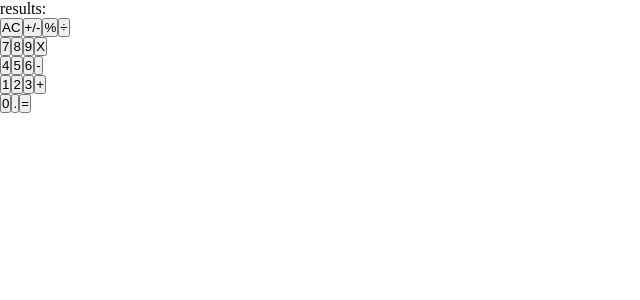
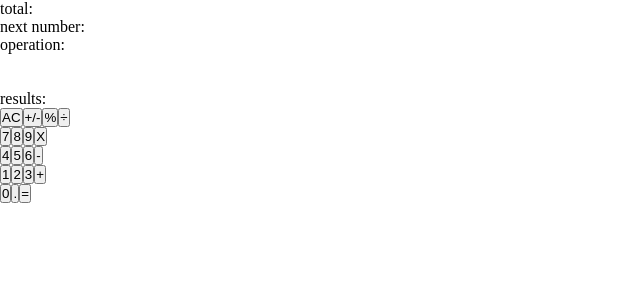
Before and after one commit to kenderb/calculator-react-app, a React (Create React App) app: page / in a window 1280 px wide. Shown: the top 300 px of the page, without its empty margins (0-640 px from the left). Built offline with nearby package versions, Linux system fonts and the light colour scheme.

Commit message:
Refactor the numbers conditional and display results for reference

```diff
--- a/src/components/App.js
+++ b/src/components/App.js
@@ -23,8 +23,23 @@ class App extends Component {
 
     return (
       <>
-        {next}
-        { operation}
+        <p>
+          total:
+          {' '}
+          {total}
+        </p>
+        <p>
+          next number:
+          {' '}
+          {next}
+        </p>
+        <p>
+          operation:
+          {' '}
+          {operation}
+        </p>
+        <br />
+        <br />
         <Display results={total} />
         <ButtonPanel clickHandler={this.handleClick} />
       </>
--- a/src/logic/calculate.js
+++ b/src/logic/calculate.js
@@ -12,20 +12,10 @@ const calculate = ({ total, next, operation }) => {
   || operation === '%'
   || operation === '÷') {
     const totalResult = operate(total, next, operation);
-    return { total: totalResult };
-  } if (operation === 'AC') {
-    return { total: '0' };
+    return { total: totalResult, next, operation };
   }
-  if (operation === '0'
-  || operation === '1'
-  || operation === '2'
-  || operation === '3'
-  || operation === '4'
-  || operation === '5'
-  || operation === '6'
-  || operation === '7'
-  || operation === '8'
-  || operation === '9') {
+  if (operation === 'AC') return { total: '0' };
+  if (operation.match(/[0-9]/g)) {
     const newTotal = '';
     let newOpera = '';
     if (total === '0' || total === 0 || total === null) newOpera = newTotal + operation;
```
